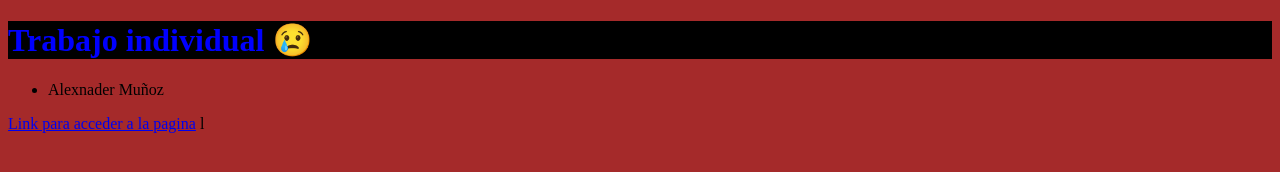
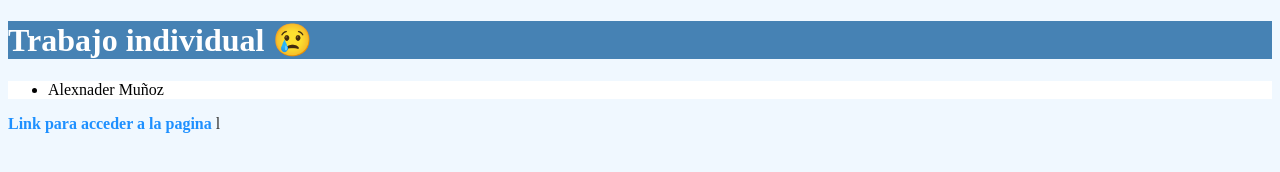
Before and after one commit to nikoalex21/trabajo_colaborativo_3, a plain HTML site: page index.html in a window 1280 px wide. Drawn offline with Linux system fonts and the light colour scheme.

Commit message:
Actualizo styles

```diff
--- a/styles.css
+++ b/styles.css
@@ -1,8 +1,21 @@
-body{
-    background-color: brown;
-    color: black;
+body {
+    background-color: #f0f8ff; /* AliceBlue */
+    color: #333; /* Dark Gray */
 }
-h1{
-    background-color: black;
-    color: blue;
+h1 {
+    background-color: #4682b4; /* SteelBlue */
+    color: #ffffff; /* White */
 }
+ul {
+    background-color: #ffffff; /* White */
+    color: #000000; /* Black */
+
+}
+a {
+    color: #1e90ff; /* DodgerBlue */
+    text-decoration: none;
+    font-weight: bold;
+}
+a:hover {
+    color: #104e8b; /* Dark DodgerBlue */
+}
```
